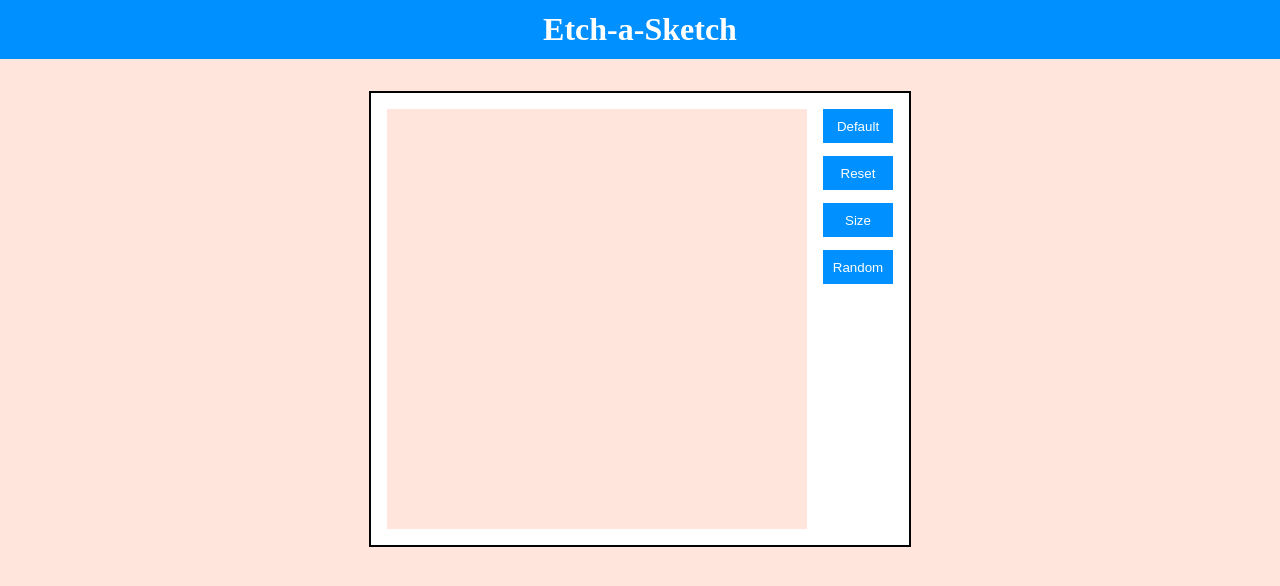
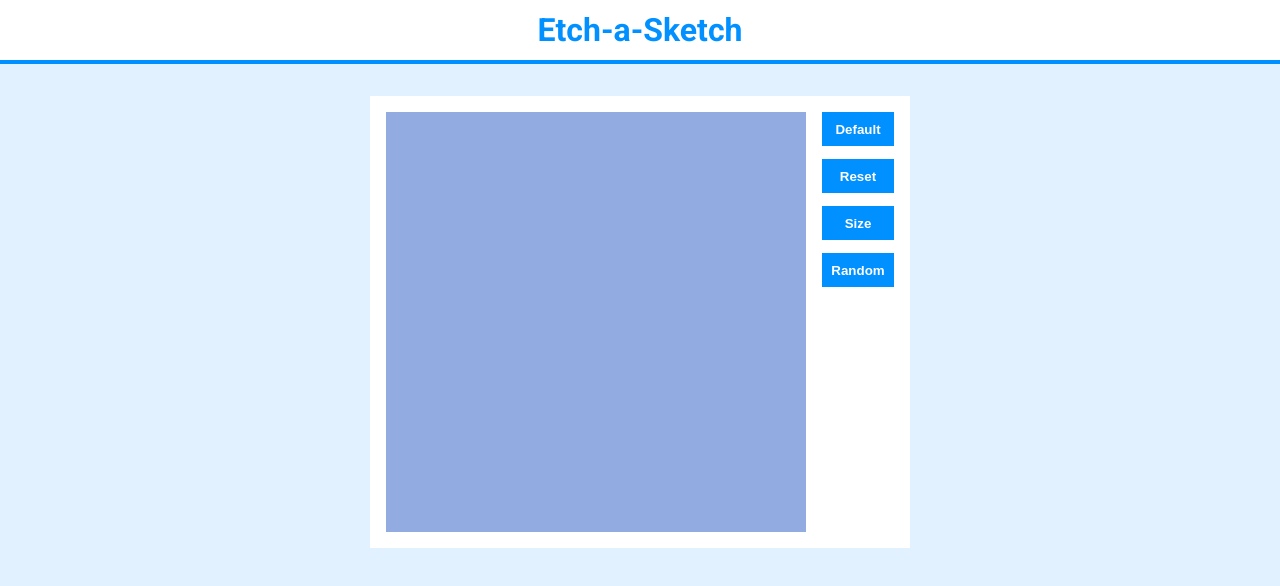
Before and after one commit to nielsero/etch-a-sketch, a plain HTML site: page index.html in a window 1280 px wide. Drawn offline with Linux system fonts and the light colour scheme.

Commit message:
Added a new font, styled the buttons and change some other styles

```diff
--- a/index.html
+++ b/index.html
@@ -4,6 +4,9 @@
         <meta charset='UTF-8'>
         <meta name='viewport' content='width=device-width, initial-scale=1.0'>
         <title>Etch-a-Sketch</title>
+        <link rel="preconnect" href="https://fonts.googleapis.com">
+        <link rel="preconnect" href="https://fonts.gstatic.com" crossorigin>
+        <link href="https://fonts.googleapis.com/css2?family=Roboto:wght@300;700&display=swap" rel="stylesheet">
         <link rel='stylesheet' href='style.css'>
         <script type='text/javascript' src='script.js' defer></script>
     </head>
--- a/style.css
+++ b/style.css
@@ -5,16 +5,25 @@ body, h1, p {
 
 /* ================= TYPOGRAPHY =============== */
 
+body {
+    font-family: 'Roboto', sans-serif;
+}
+
+.btn {
+    font-weight: 700;
+}
+
 /* ================  LAYOUT ================== */
 body{
-    background-color: #ffe5dc;
+    background-color: #e2f1ff; /* site dom color #ff3232 */
 }
 
 header {
-    background-color:#0090ff;
+    background-color:white;
     text-align: center;
     padding: .7em;
-    color: white;
+    color: #0090ff;
+    border-bottom: .3em solid #0090ff;
 }
 
 .container {
@@ -34,9 +43,6 @@ header {
     padding-left: 1em;
     padding-right: .5em;
     background-color: white;
-    border-top: 2px solid black;
-    border-bottom: 2px solid black;
-    border-left: 2px solid black;
     display: grid;
     grid-template-columns: repeat(4, 1fr);
 }
@@ -51,9 +57,6 @@ header {
     padding-right: 1em;
     padding-left: .5em;
     background-color: white;
-    border-top: 2px solid black;
-    border-bottom: 2px solid black;
-    border-right: 2px solid black;
     display: flex;
     flex-direction: column;
     justify-content: flex-start;
@@ -66,9 +69,13 @@ header {
     border: none;
     margin-bottom: 1em;
 }
+
+.btn:hover, .btn:active {
+    background-color: #f35582;
+}
 /* =============== CLASS MODIFIERS ============= */
 .blank {
-    background-color: #ffe5dc;
+    background-color: #92abe1;
 }
 
 .painted {
```
